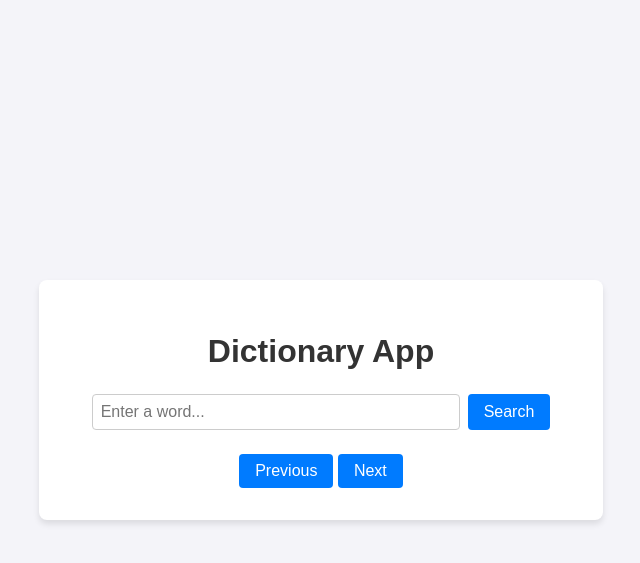
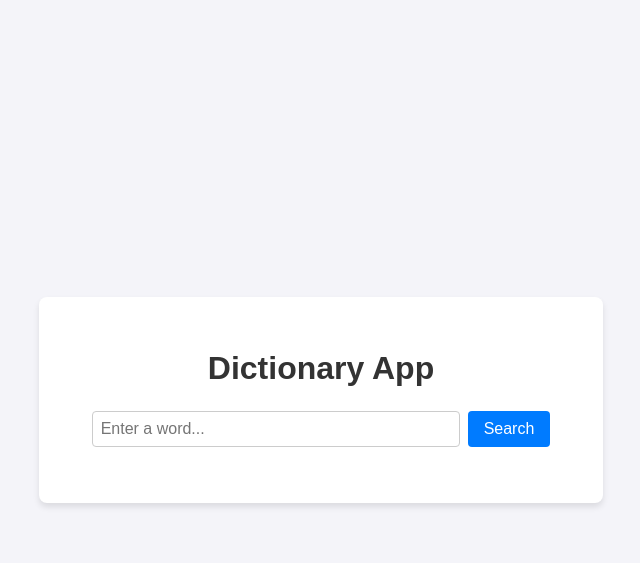
Before and after one commit to keimahfela/jfdic, a Flask app: page / in a window 1280 px wide. Shown: the top 563 px of the page, without its empty margins (319-959 px from the left). Run offline with Flask 3, Linux system fonts and the light colour scheme.

Commit message:
Update index.html

```diff
--- a/templates/index.html
+++ b/templates/index.html
@@ -5,6 +5,17 @@
     <meta name="viewport" content="width=device-width, initial-scale=1.0">
     <title>Dictionary App</title>
     <link rel="stylesheet" href="{{ url_for('static', filename='style.css') }}">
+    <style>
+        #pagination {
+            display: none; /* Hide pagination by default */
+            margin-top: 20px;
+        }
+        #pagination button {
+            margin: 0 5px;
+            padding: 5px 10px;
+            font-size: 16px;
+        }
+    </style>
 </head>
 <body>
     <div class="container">
@@ -22,11 +33,14 @@
 
     <script>
         let currentPage = 1;
+        let currentWord = '';
 
         document.getElementById('searchForm').addEventListener('submit', async (e) => {
             e.preventDefault();
             currentPage = 1;
+            currentWord = document.getElementById('wordInput').value;
             await fetchDefinitions();
+            document.getElementById('pagination').style.display = 'block'; // Show pagination after search
         });
 
         document.getElementById('prevPage').addEventListener('click', async () => {
@@ -42,10 +56,12 @@
         });
 
         async function fetchDefinitions() {
-            const word = document.getElementById('wordInput').value;
-            const response = await fetch(`/search?word=${encodeURIComponent(word)}&page=${currentPage}`);
+            const response = await fetch(`/search?word=${encodeURIComponent(currentWord)}&page=${currentPage}`);
             const data = await response.json();
             const resultDiv = document.getElementById('result');
+            const prevPageButton = document.getElementById('prevPage');
+            const nextPageButton = document.getElementById('nextPage');
+
             if (data.error) {
                 resultDiv.innerHTML = `<p class="error">${data.error}</p>`;
             } else {
@@ -54,8 +70,8 @@
                     <h2>${data.word}</h2>
                     ${definitionsHTML}
                 `;
-                document.getElementById('prevPage').disabled = currentPage <= 1;
-                document.getElementById('nextPage').disabled = data.definitions.length === 0;
+                prevPageButton.disabled = currentPage <= 1;
+                nextPageButton.disabled = data.definitions.length === 0;
             }
         }
     </script>
```
